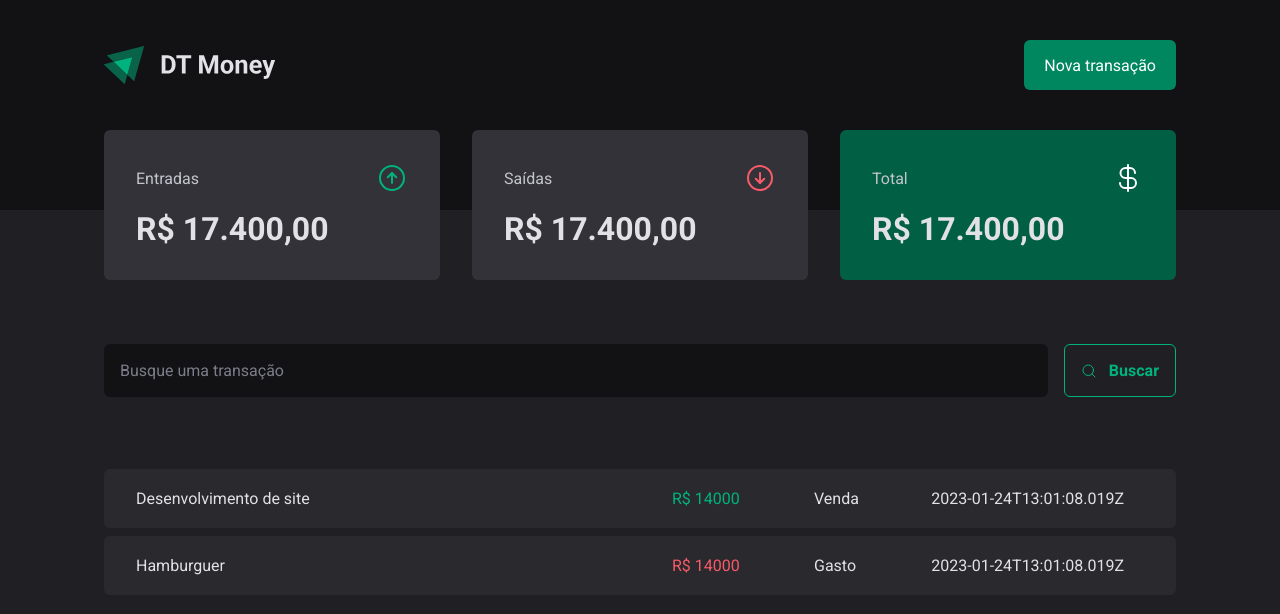
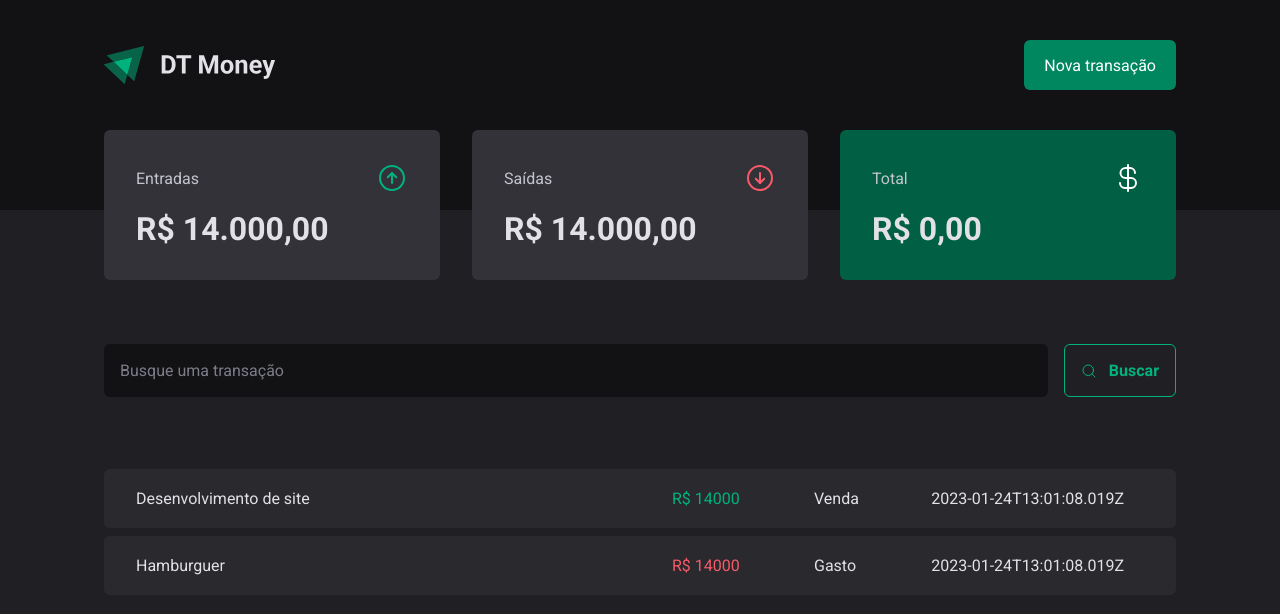
Before and after one commit to yankaique/DT-money, a React (Vite) app: page / in a window 1280 px wide. Shown: the top 614 px of the page. Built offline with nearby package versions, Linux system fonts and the light colour scheme; data requests are answered from the project's data file.

Commit message:
✨ formating summary values

```diff
--- a/src/components/Summary/index.tsx
+++ b/src/components/Summary/index.tsx
@@ -1,7 +1,30 @@
+import { useContext } from "react";
 import { ArrowCircleUp, ArrowCircleDown, CurrencyDollar } from "phosphor-react";
+
+import { TransactionsContext } from "../../contexts/TransactionsContext";
+import { priceFormatter } from "../../utils/formatter";
+
 import { SummaryCard, SummaryContainer } from "./styles";
 
 export function Summary() {
+    const { transactions } = useContext(TransactionsContext)
+
+    const summary = transactions.reduce((acc, transaction) => {
+        if (transaction.type === 'income') {
+            acc.income += transaction.price;
+            acc.total += transaction.price;
+        } else {
+            acc.outcome += transaction.price
+            acc.total -= transaction.price
+        }
+
+        return acc
+    }, {
+        income: 0,
+        outcome: 0,
+        total: 0
+    })
+
     return (
         <SummaryContainer>
             <SummaryCard>
@@ -10,7 +33,7 @@
                     <ArrowCircleUp size={32} color="#00b37e" />
                 </header>
                 <strong>
-                    R$ 17.400,00
+                    {priceFormatter.format(summary.income)}
                 </strong>
             </SummaryCard>
             <SummaryCard>
@@ -19,7 +42,7 @@
                     <ArrowCircleDown size={32} color="#f75a68" />
                 </header>
                 <strong>
-                    R$ 17.400,00
+                    {priceFormatter.format(summary.outcome)}
                 </strong>
             </SummaryCard>
             <SummaryCard variant="green">
@@ -28,7 +51,7 @@
                     <CurrencyDollar size={32} color="#fff" />
                 </header>
                 <strong>
-                    R$ 17.400,00
+                    {priceFormatter.format(summary.total)}
                 </strong>
             </SummaryCard>
         </SummaryContainer>
--- /dev/null
+++ b/src/utils/formatter.ts
@@ -0,0 +1,6 @@
+export const dateFormatter = new Intl.DateTimeFormat("pt-BR");
+
+export const priceFormatter = new Intl.NumberFormat("pt-BR", {
+  style: "currency",
+  currency: "BRL",
+});
```
